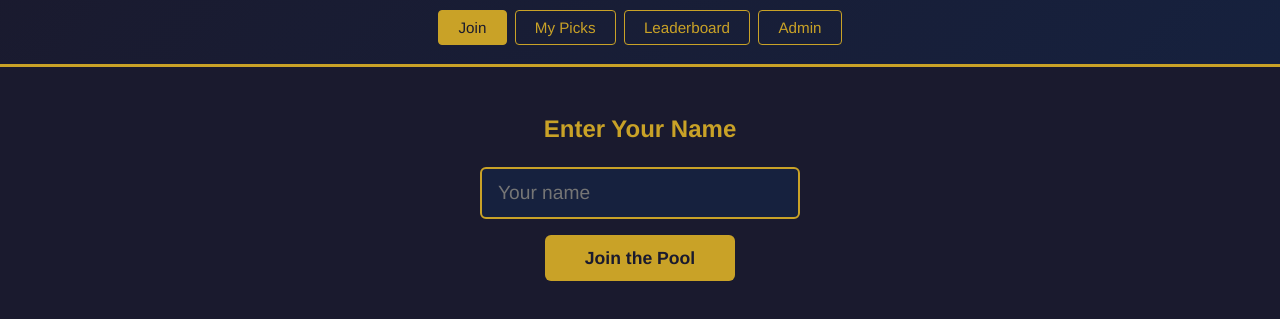
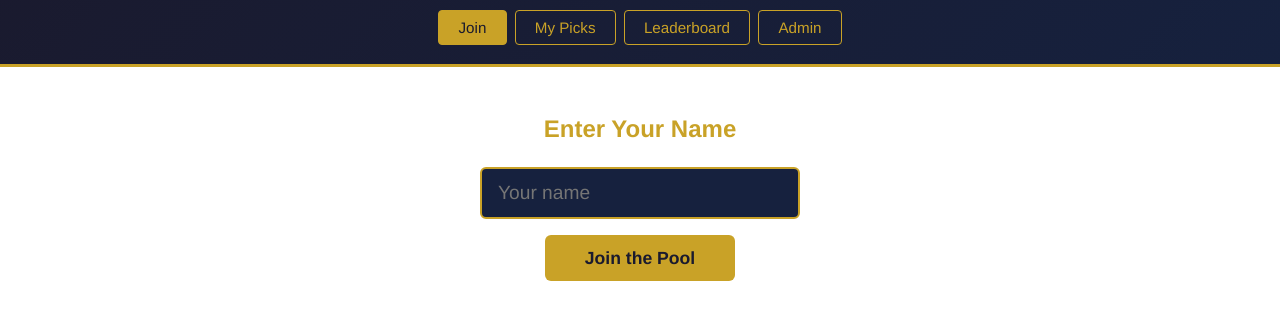
Before and after one commit to hweselcouch/Oscar-Pool, a website: page public/index.html in a window 1280 px wide. Shown: the part 59-378 px from the top of the page. Drawn offline with nearby package versions, Linux system fonts and the light colour scheme; no server answers.

Commit message:
background edit

```diff
--- a/public/index.html
+++ b/public/index.html
@@ -10,7 +10,7 @@
 
   body {
     font-family: 'Helvetica Neue', Arial, sans-serif;
-    background: #1a1a2e;
+    background: linear-gradient(tobottom, #1a1008, #3d2b1f) fixed;
     color: #eee;
     min-height: 100vh;
   }
```
